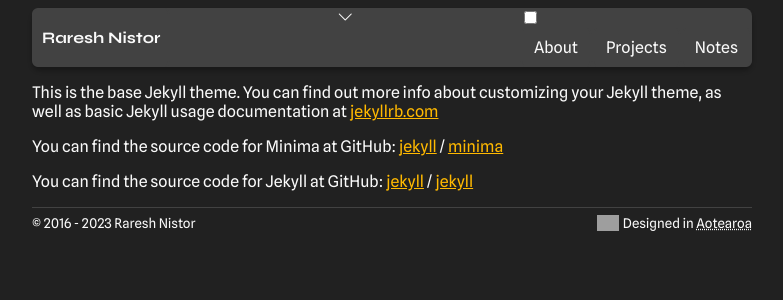
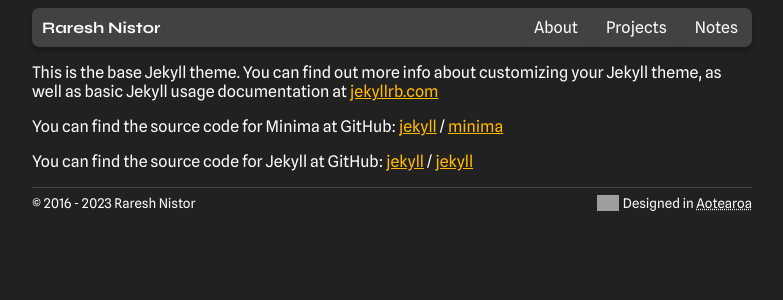
Before and after one commit to itisrazza/razza.io, a Jekyll site: the page built from about.md, in a window 1280 px wide. Shown: the top 300 px of the page, without its empty margins (248-1031 px from the left). Built offline with Jekyll 4.4.1, drawn with Linux system fonts in a browser that asks for light colours; some web fonts are replaced; grey boxes are pictures that could not be loaded.

Commit message:
Finish navbar

```diff
--- a/_includes/navbar.html
+++ b/_includes/navbar.html
@@ -1,11 +1,11 @@
 <nav class="wrapper">
-    <ul>
+    <ul class="nav-main">
         <li><a href="/" class="brand">Raresh Nistor</a></li>
+        <label for="navbar-expand-button" class="nav-expand-label"><i class="bi bi-chevron-down"></i></label>
     </ul>
-    <label for="navbar-expand-button"><i class="bi bi-chevron-down"></i></label>
     <div class="nav-expandable">
-        <input type="checkbox" id="navbar-expand-button">
-        <ul>
+        <input type="checkbox" id="navbar-expand-button" class="nav-expand-button">
+        <ul class="nav-expandee">
             <li><a href="/about">About</a></li>
             <li><a href="/projects">Projects</a></li>
             <li><a href="/notes">Notes</a></li>
--- a/_sass/razza/_navbar.scss
+++ b/_sass/razza/_navbar.scss
@@ -2,10 +2,54 @@ body > nav {
     background: #424242;
     color: #fafafa;
     border-radius: 8px;
-    display: flex;
-    justify-content: space-between;
-    align-items: stretch;
     box-shadow: $box-shadow;
+    overflow: hidden;
+
+    .nav-main {
+        display: flex;
+        justify-content: space-between;
+        align-items: stretch;
+
+        .nav-expand-label {
+            padding: 8px;
+            border: 2px solid #424242;
+            width: 40px;
+            height: 40px;
+            border-radius: 8px;
+            box-sizing: border-box;
+            display: flex;
+            justify-content: center;
+            align-items: center;
+            cursor: pointer;
+
+            &:hover {
+                background: #fafafa;
+                color: #212121;
+            }
+        }
+    }
+
+    .nav-expandable {
+        .nav-expandee {
+            display: none;
+        }
+
+        .nav-expand-button {
+            display: none;
+
+            &:checked + .nav-expandee {
+                display: flex;
+                flex-direction: column;
+                align-items: stretch;
+
+                li {
+                    display: flex;
+                    flex-direction: column;
+                    align-items: stretch;
+                }
+            }
+        }
+    }
 
     ul {
         display: flex;
@@ -45,4 +89,23 @@ body > nav {
             }
         }
     }
+
+    @media screen and (min-width: $md-break) {
+        display: flex;
+        justify-content: space-between;
+        align-items: stretch;
+
+        .nav-main {
+            .nav-expand-label {
+                display: none;
+            }
+        }
+
+        .nav-expandable {
+            .nav-expandee {
+                display: flex;
+                flex-direction: row !important; // i hate doing this but it must be done
+            }
+        }
+    }
 }
```
